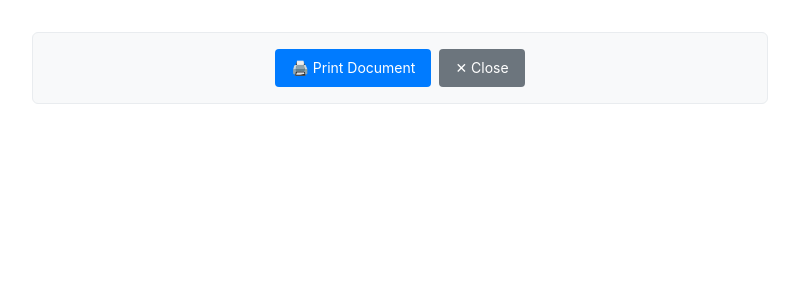
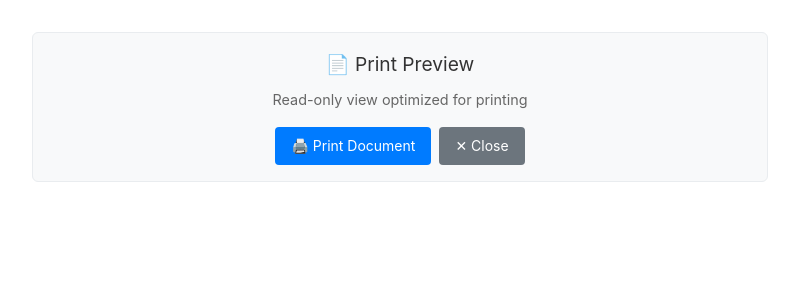
Before and after one commit to quanhua92/markdown-converter-online, a React (Vite) app: page /print in a window 1280 px wide. Shown: the top 300 px of the page, without its empty margins (240-1039 px from the left). Built offline with nearby package versions, Linux system fonts and the light colour scheme.

Commit message:
Improve print page as read-only print preview
- Add clear 'Print Preview' header with read-only indication
- Ensure no editing capabilities on print page
- Optimize layout for print-focused viewing
- Enable text selection for copy functionality
- Maintain clean, print-friendly design

```diff
--- a/src/routes/print.tsx
+++ b/src/routes/print.tsx
@@ -219,6 +219,10 @@ function PrintPage() {
 
       <div className="print-container">
         <div className="print-controls no-print">
+          <div style={{marginBottom: '1rem', textAlign: 'center'}}>
+            <h2 style={{margin: '0 0 0.5rem 0', fontSize: '1.2rem', color: '#333'}}>📄 Print Preview</h2>
+            <p style={{margin: '0', fontSize: '0.9rem', color: '#666'}}>Read-only view optimized for printing</p>
+          </div>
           <button
             className="print-button"
             onClick={() => window.print()}
@@ -233,7 +237,7 @@ function PrintPage() {
           </button>
         </div>
 
-        <div className="prose prose-lg prose-slate dark:prose-invert max-w-none prose-headings:font-bold prose-h1:text-4xl prose-h2:text-3xl prose-h3:text-2xl prose-h1:border-b prose-h2:border-b prose-h1:border-gray-300 prose-h2:border-gray-200 prose-h1:pb-2 prose-h2:pb-1">
+        <div className="prose prose-lg prose-slate dark:prose-invert max-w-none prose-headings:font-bold prose-h1:text-4xl prose-h2:text-3xl prose-h3:text-2xl prose-h1:border-b prose-h2:border-b prose-h1:border-gray-300 prose-h2:border-gray-200 prose-h1:pb-2 prose-h2:pb-1" style={{userSelect: 'text', pointerEvents: 'auto'}}>
           <ReactMarkdown
             remarkPlugins={[remarkGfm]}
             rehypePlugins={[rehypeHighlight, rehypeRaw]}
```
